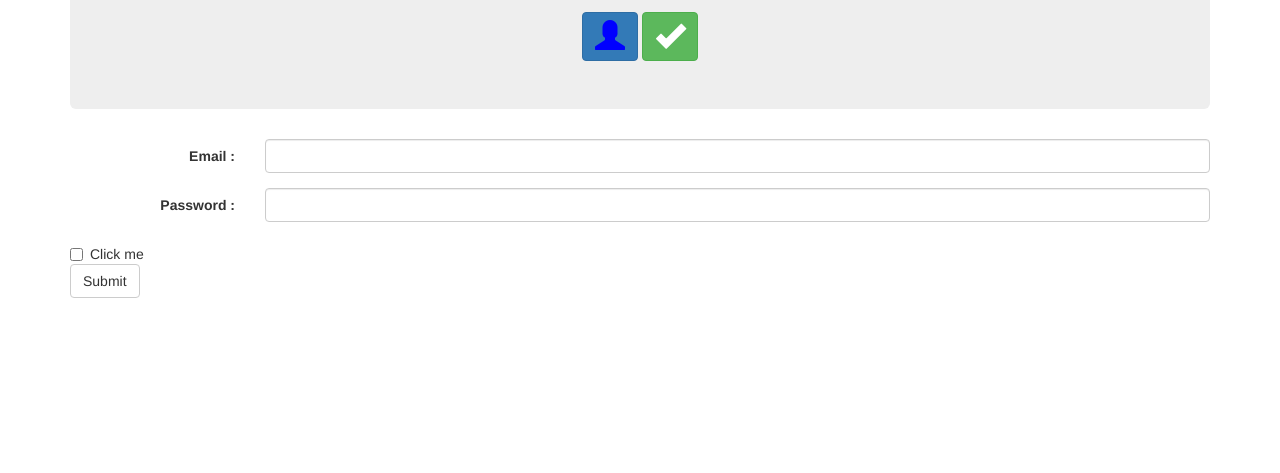
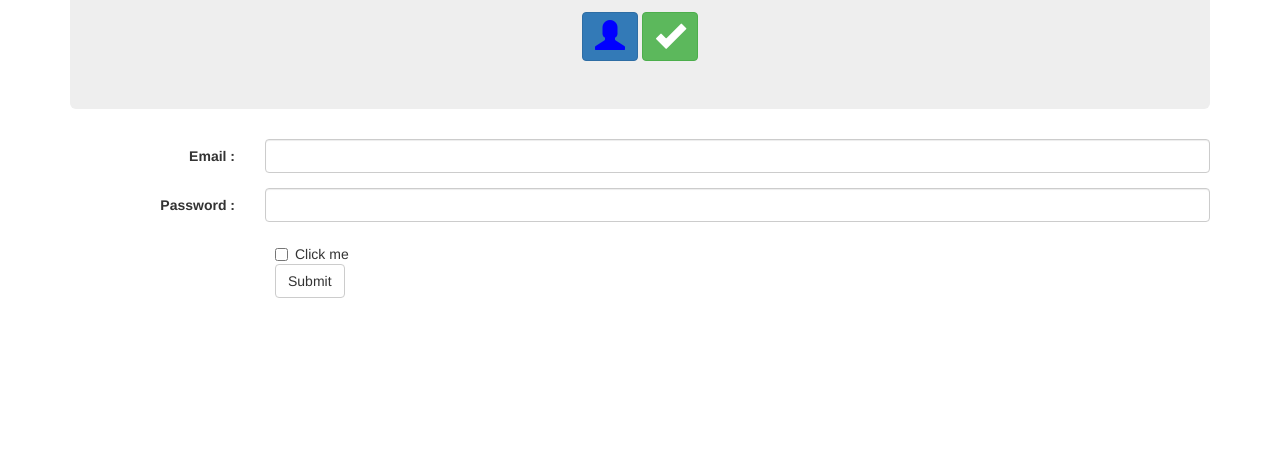
Before and after one commit to thomasfregene/bootstrap-3.3.7, a plain HTML site: page index.html in a window 1280 px wide. Shown: the part 260-733 px from the top of the page. Drawn offline with nearby package versions, Linux system fonts and the light colour scheme.

Commit message:
aligning button and checkbox in form

```diff
--- a/index.html
+++ b/index.html
@@ -81,12 +81,16 @@
         <div class="col-sm-10">
           <input type="password" class="form-control" id="pwd">
         </div>
+      </div>
+      <div class="col-sm-offset-2 col-sm-10">
+        <div class="checkbox">
+          <label for=""><input type="checkbox">Click me</label>
+        </div>
+      </div>
+      <div class="col-sm-offset-2 col-sm-10">
+        <button type="submit" class="btn btn-default">Submit</button>
+      </div>
 
-      </div>
-      <div class="checkbox">
-        <label for=""><input type="checkbox">Click me</label>
-      </div>
-      <button type="submit" class="btn btn-default">Submit</button>
     </form>
   </div>
 
```
